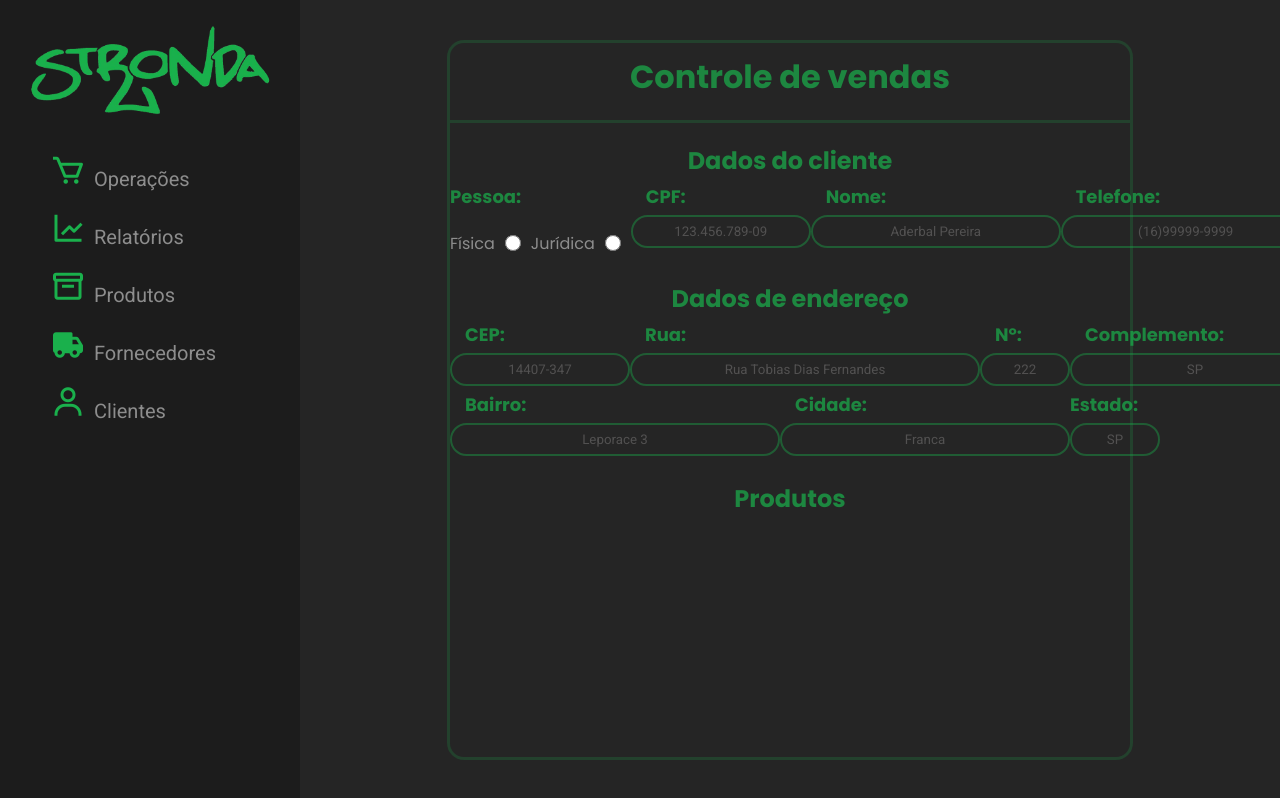
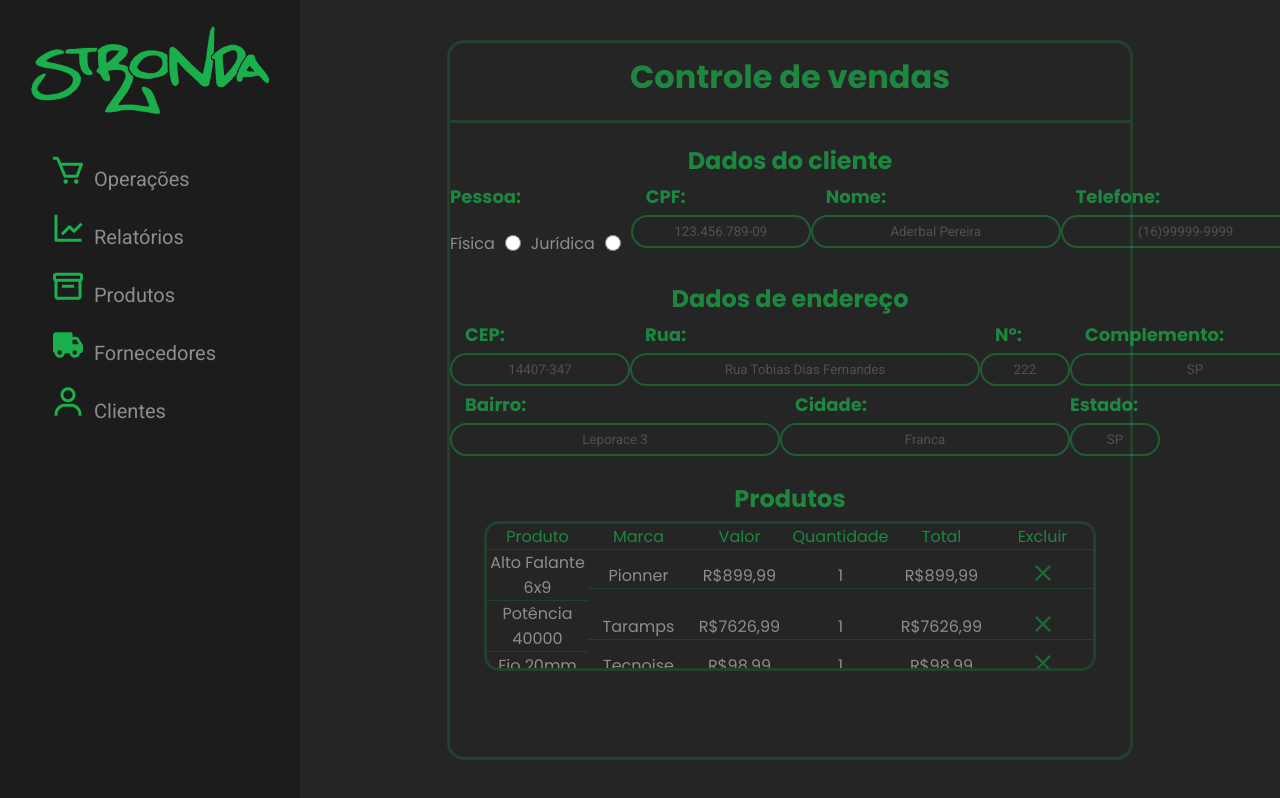
Before and after one commit to pedrocortez877/Stronda, a React (Create React App) app: page /productSale in a window 1280 px wide. Shown: the top 798 px of the page. Built offline with nearby package versions, Linux system fonts and the light colour scheme.

Commit message:
Esboco da tabela de produtos

```diff
--- /dev/null
+++ b/src/components/ItemList/index.js
@@ -0,0 +1,59 @@
+import { Container, TextArea, Text, Icon } from "./styles";
+import CloseImage from "../../assets/close.png";
+
+export function ItemList(props) {
+  const { product } = props;
+
+  if (product) {
+    product.SaleValue = product.SaleValue.toString().replace(".", ",");
+    product.TotalValue = product.TotalValue.toString().replace(".", ",");
+  }
+
+  return (
+    <Container>
+      {product ? (
+        <>
+          <TextArea>
+            <Text>{product.Name}</Text>
+          </TextArea>
+          <TextArea>
+            <Text>{product.Brand}</Text>
+          </TextArea>
+          <TextArea>
+            <Text>R${product.SaleValue}</Text>
+          </TextArea>
+          <TextArea>
+            <Text>{product.Quantity}</Text>
+          </TextArea>
+          <TextArea>
+            <Text>R${product.TotalValue}</Text>
+          </TextArea>
+          <TextArea>
+            <Icon src={CloseImage} />
+          </TextArea>
+        </>
+      ) : (
+        <>
+          <TextArea>
+            <Text color="var">Produto</Text>
+          </TextArea>
+          <TextArea>
+            <Text color="var">Marca</Text>
+          </TextArea>
+          <TextArea>
+            <Text color="var">Valor</Text>
+          </TextArea>
+          <TextArea>
+            <Text color="var">Quantidade</Text>
+          </TextArea>
+          <TextArea>
+            <Text color="var">Total</Text>
+          </TextArea>
+          <TextArea>
+            <Text color="var">Excluir</Text>
+          </TextArea>
+        </>
+      )}
+    </Container>
+  );
+}
--- /dev/null
+++ b/src/components/ItemList/styles.js
@@ -0,0 +1,27 @@
+import styled from "styled-components";
+
+export const Container = styled.div`
+  display: flex;
+  justify-content: space-around;
+  align-items: center;
+`;
+
+export const TextArea = styled.div`
+  flex: 1;
+
+  text-align: center;
+
+  border-bottom: 1px solid var(--primary20);
+`;
+
+export const Text = styled.p`
+  font-size: 16px;
+  color: ${(props) => (props.color ? "rgba(26, 176, 76, 0.7)" : "#8d8d8d")};
+`;
+
+export const Icon = styled.img`
+  margin-top: 3px;
+
+  height: 16px;
+  width: 16px;
+`;
--- a/src/pages/ProductSale/index.js
+++ b/src/pages/ProductSale/index.js
@@ -1,5 +1,9 @@
+import { useEffect, useState } from "react";
+
 import { Sidebar } from "../../components/Sidebar";
 import { Input } from "../../components/Input";
+import { ItemList } from "../../components/ItemList";
+
 import {
   Container,
   ScreenOperation,
@@ -15,9 +19,72 @@ import {
   RadioButtonTypePerson,
   RadioButtonTypePersonLabel,
   LabelInputs,
+  ProductsListArea,
 } from "./styles";
 
 export function ProductSale() {
+  const [products, setProducts] = useState([]);
+
+  useEffect(() => {
+    setProducts([
+      {
+        Name: "Alto Falante 6x9",
+        Brand: "Pionner",
+        SaleValue: 899.99,
+        Quantity: 1,
+        TotalValue: 899.99,
+      },
+      {
+        Name: "Potência 40000",
+        Brand: "Taramps",
+        SaleValue: 7626.99,
+        Quantity: 1,
+        TotalValue: 7626.99,
+      },
+      {
+        Name: "Fio 20mm",
+        Brand: "Tecnoise",
+        SaleValue: 98.99,
+        Quantity: 1,
+        TotalValue: 98.99,
+      },
+      {
+        Name: "Travas",
+        Brand: "Fiat",
+        SaleValue: 599.98,
+        Quantity: 1,
+        TotalValue: 599.98,
+      },
+      {
+        Name: "Vidros",
+        Brand: "Fiat",
+        SaleValue: 599.98,
+        Quantity: 1,
+        TotalValue: 599.98,
+      },
+      {
+        Name: "Maçaneta",
+        Brand: "Fiat",
+        SaleValue: 599.98,
+        Quantity: 1,
+        TotalValue: 599.98,
+      },
+      {
+        Name: "Limpador",
+        Brand: "Fiat",
+        SaleValue: 599.98,
+        Quantity: 1,
+        TotalValue: 599.98,
+      },
+      {
+        Name: "Chave",
+        Brand: "Fiat",
+        SaleValue: 599.98,
+        Quantity: 1,
+        TotalValue: 599.98,
+      },
+    ]);
+  }, []);
   return (
     <Container>
       <Sidebar />
@@ -117,10 +184,16 @@ export function ProductSale() {
               </InputsArea>
             </LineCustomerInformations>
           </Section>
+          <CustomerTitleArea>
+            <CustomerTitle>Produtos</CustomerTitle>
+          </CustomerTitleArea>
           <Section>
-            <CustomerTitleArea>
-              <CustomerTitle>Produtos</CustomerTitle>
-            </CustomerTitleArea>
+            <ProductsListArea>
+              <ItemList />
+              {products.map((product) => (
+                <ItemList key={product.Name} product={product} />
+              ))}
+            </ProductsListArea>
           </Section>
         </SalesDashboard>
       </ScreenOperation>
--- a/src/pages/ProductSale/styles.js
+++ b/src/pages/ProductSale/styles.js
@@ -48,7 +48,7 @@ export const SalesDashboardTitle = styled.h1`
 export const Section = styled.div`
   display: flex;
   justify-content: center;
-  align-items: center;
+  align-items: ${(props) => (props.alignItems ? props.alignItems : "center")};
 
   width: 100%;
 
@@ -123,3 +123,24 @@ export const LabelInputs = styled.label`
 
   padding-left: ${(props) => (props.paddingLeft ? props.paddingLeft : "")};
 `;
+
+export const ProductsListArea = styled.div`
+  width: 90%;
+
+  border: 3px solid var(--primary20);
+  border-radius: 15px;
+
+  max-height: 150px;
+
+  overflow-y: scroll;
+  scroll-behavior: smooth;
+
+  &::-webkit-scrollbar {
+    width: 6px;
+  }
+
+  &::-webkit-scrollbar-thumb {
+    background-color: var(--gray-dark);
+    border-radius: 3px;
+  }
+`;
```
Also changed, not shown: src/assets/close.png (added), 1 other file (tests, documents, lock files or other folders).
